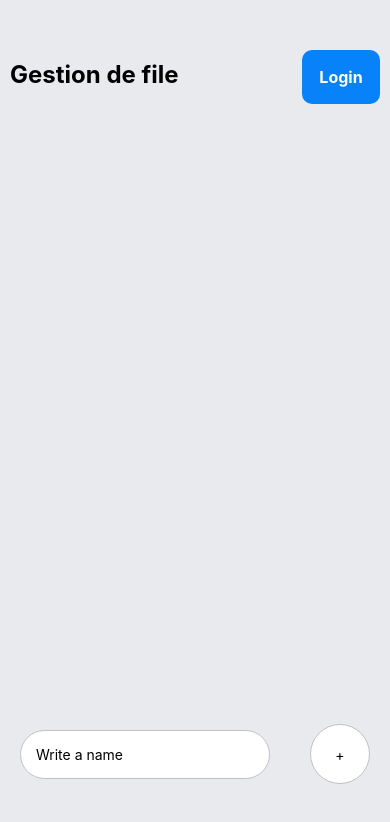
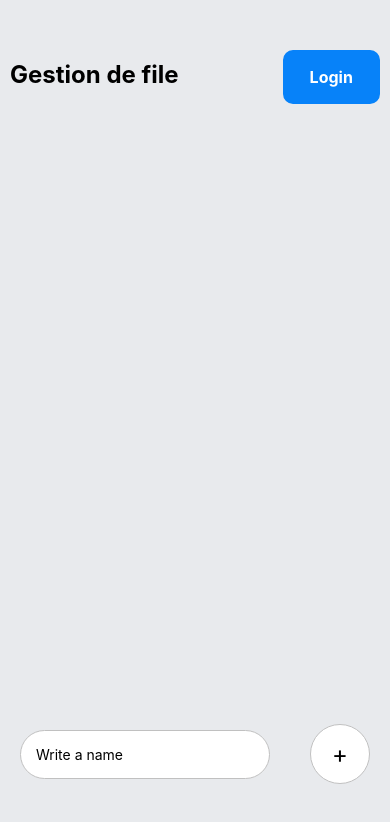
Before and after one commit to dadadorly/gestionfile, a React Native app: screen /Home in a window 390 px wide. Shown: the top 822 px of the page. Built offline with nearby package versions, Linux system fonts and the light colour scheme.

Commit message:
transformation de LoginButton en componnent

```diff
--- a/App.js
+++ b/App.js
@@ -1,18 +1,4 @@
 import {StatusBar} from 'expo-status-bar';
-import {
-    KeyboardAvoidingView,
-    StyleSheet,
-    ScrollView,
-    Text,
-    View,
-    TextInput,
-    TouchableOpacity,
-    Platform,
-    Keyboard
-} from 'react-native';
-
-
-import React, {useEffect,useState} from 'react';
 
 import { NavigationContainer } from '@react-navigation/native';
 import { createNativeStackNavigator } from '@react-navigation/native-stack';
@@ -23,12 +9,11 @@ const Stack = createNativeStackNavigator();
 
 export default function App() {
 
-
     return (
         <NavigationContainer>
             <Stack.Navigator>
-                <Stack.Screen  options={{headerShown:false}}name="Home" component={Home} />
-                <Stack.Screen name="Login" component={Login} />
+                <Stack.Screen  options={{headerShown:false}} name="Home" component={Home} />
+                <Stack.Screen  options={{headerShown:false}} name="Login" component={Login} />
             </Stack.Navigator>
         </NavigationContainer>
     );
--- /dev/null
+++ b/components/LoginButton.js
@@ -0,0 +1,48 @@
+
+import {Text,StyleSheet, TouchableOpacity} from "react-native";
+import {useNavigation} from "@react-navigation/native";
+
+
+const LoginButton = ()=>{
+
+    const navigation = useNavigation();
+
+
+    return(
+
+        <TouchableOpacity onPress={() => navigation.navigate("Login")} style={styles.buttonLogin}>
+            <Text style={styles.buttonLoginText}>Login</Text>
+        </TouchableOpacity>
+
+    )
+
+
+}
+
+const styles = StyleSheet.create({
+
+    buttonLogin: {
+
+        position:"absolute",
+        top: 50,
+        right : 10,
+
+        backgroundColor : '#0782F9',
+        width: '25%',
+        padding: 15,
+        borderRadius: 10,
+
+
+        borderColor: '#0782F9',
+        borderWidth: 2,
+        alignItems:'center',
+    },
+    buttonLoginText: {
+        color : 'white',
+        fontWeight: '700',
+        fontSize: 16,
+    },
+})
+
+
+export default LoginButton;
--- a/components/Personne.js
+++ b/components/Personne.js
@@ -7,24 +7,14 @@ import Timer from "./Timer";
 
 const Personne = (props)=>{
 
-
-
-
     return(
         <View style={styles.item}>
+            <Text style={styles.itemText}>{props.text}</Text>
+            <Timer/>
+        </View>
+    )
+}
 
-                <Text style={styles.itemText}>{props.text}</Text>
-
-
-            <Timer/>
-
-        </View>
-
-
-    )
-
-
-}
 const styles = StyleSheet.create({
     item: {
         backgroundColor: '#fff',
--- a/screens/Home.js
+++ b/screens/Home.js
@@ -11,9 +11,11 @@ import {
     Keyboard
 } from 'react-native';
 
-import React, {useEffect,useState} from 'react';
+import React, {useState} from 'react';
 import Personne from "components/Personne";
 import {useNavigation} from "@react-navigation/native";
+import LoginButton from "components/LoginButton";
+import {auth} from '../firebase-config'
 
 
 
@@ -26,16 +28,41 @@ const Home=() =>{
     const [person, setPerson]=useState();
     const [personItems, setPersonItems]= useState([]);
 
+    const [isAdmin, setIsAdmin] =useState(false);
+    let max = 0;
+
     const handleAddPerson = () =>{
         Keyboard.dismiss();
-        setPersonItems([...personItems,person]);
-        setPerson(null);
+        if (auth.currentUser!=null){
+            setIsAdmin(prevState => !prevState);
+        }
+        if( isAdmin==true || max == 0) {
+            setPersonItems([...personItems, person]);
+            setPerson(null);
+
+        }
+
+
+        max=1;
+        console.log(max);
+        console.log(isAdmin);
     }
 
     const handleDeletePerson =(index) => {
+
         let itemsCopy =[...personItems];
         itemsCopy.splice(index,1);
         setPersonItems(itemsCopy);
+    }
+
+    const renderLogin = () =>{
+        if(auth.currentUser!=null){
+            return <Text>SAlut</Text>;
+        }
+        else{
+            return <LoginButton/>;
+
+        }
     }
 
 
@@ -44,9 +71,7 @@ const Home=() =>{
         <View style={styles.container}>
 
             <Text style={styles.title}>Gestion de file</Text>
-            <TouchableOpacity onPress={() => navigation.navigate("Login")} style={styles.buttonLogin}>
-                <Text style={styles.buttonLoginText}>Login</Text>
-            </TouchableOpacity>
+            {renderLogin()}
             <ScrollView>
                 <View style={styles.personWrapper}>
                     <View style={styles.items}>
@@ -90,8 +115,6 @@ const styles = StyleSheet.create({
     container: {
         flex: 1,
         backgroundColor: '#E8EAED',
-        // alignItems: 'center',
-        // justifyContent: 'center',
         position : "relative"
     },
     title: {
@@ -137,24 +160,9 @@ const styles = StyleSheet.create({
         borderWidth: 1,
 
     },
-    buttonLogin: {
 
-        position:"absolute",
-        top: 50,
-        right : 10,
-        backgroundColor : '#0782F9',
-        width: '20%',
-        padding: 15,
-        borderRadius: 10,
+    addText : {
+        fontSize : 24,
+    }
 
-
-        borderColor: '#0782F9',
-        borderWidth: 2,
-        alignItems:'center',
-    },
-    buttonLoginText: {
-        color : 'white',
-        fontWeight: '700',
-        fontSize: 16,
-    }
 });
--- a/screens/Login.js
+++ b/screens/Login.js
@@ -11,11 +11,13 @@ const Login = () => {
     const [password, setPassword]= useState('')
 
     const navigation = useNavigation()
+    let isAdmin = false;
 
     useEffect(() => {
         const unsubscribe = auth.onAuthStateChanged(user => {
             if (user) {
-                navigation.navigate("Home")
+                isAdmin=true;
+                navigation.navigate("Home");
             }
         })
         return unsubscribe
@@ -44,9 +46,9 @@ const Login = () => {
     return (
 
         <KeyboardAvoidingView style={styles.container} behavior={Platform.OS === "ios" ? "padding" : "height"}>
-            {/*<TouchableOpacity onPress={() => navigation.goBack()} style={styles.buttonGoBack}>
+            <TouchableOpacity onPress={() => navigation.goBack()} style={styles.buttonGoBack}>
                 <Text style={styles.buttonGoBackText}>Go BACK</Text>
-            </TouchableOpacity>*/}
+            </TouchableOpacity>
 
             <View style={styles.inputContainer}>
 
```
